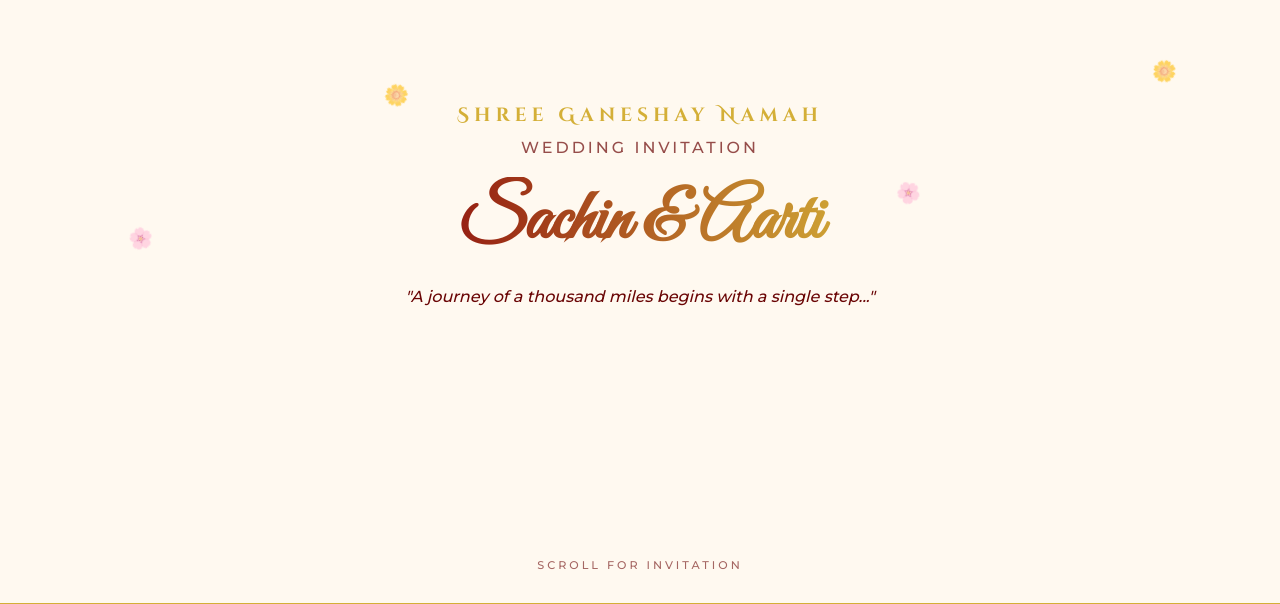
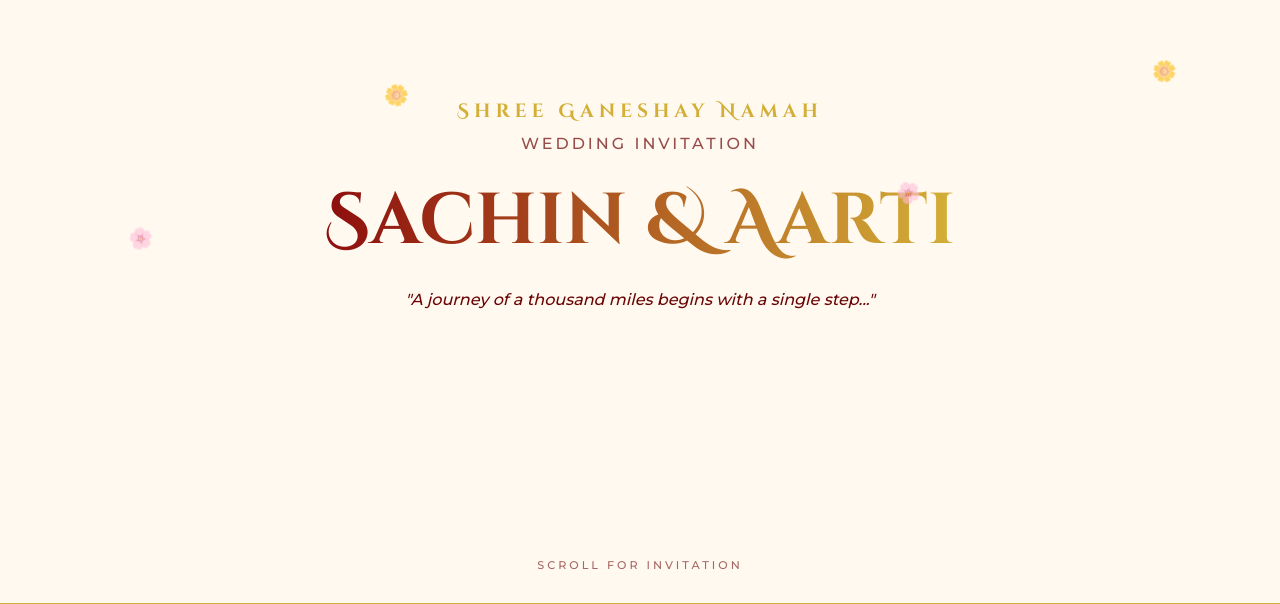
Before and after one commit to sachinarati/Invitation, a plain HTML site: page index.html in a window 1280 px wide. Shown: the part 196-800 px from the top of the page. Drawn offline with Linux system fonts and the light colour scheme.

Commit message:
Update index.html

```diff
--- a/index.html
+++ b/index.html
@@ -57,7 +57,7 @@
         }
 
         .names {
-            font-family: 'Great Vibes', serif;
+            font-family: 'Cinzel Decorative', serif;
             font-size: 4.5rem;
             margin: 20px 0;
             background: linear-gradient(to right, #8e0e0e, #d4af37);
```
